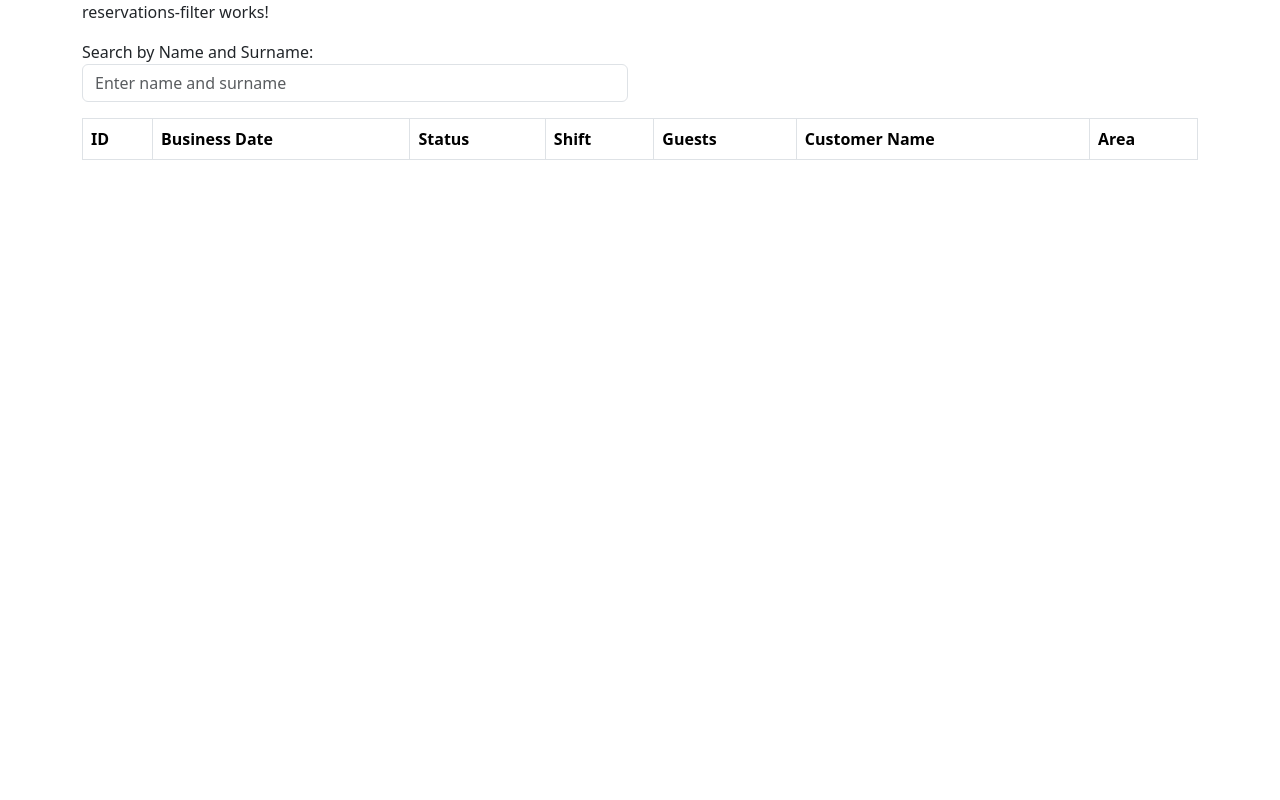
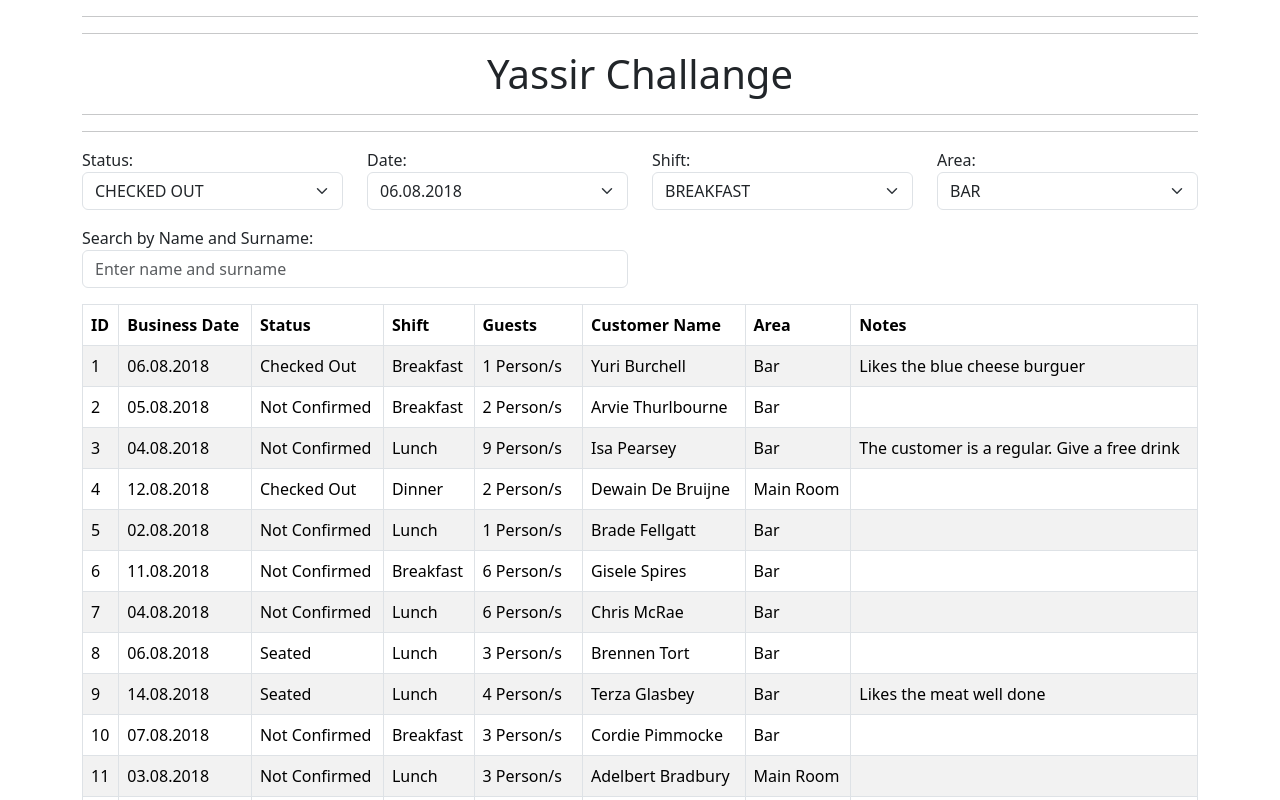
Before and after one commit to Msakkary/yassir-assessment, an Angular app: page / in a window 1280 px wide. Shown: the top 800 px of the page. Built offline with nearby package versions, Linux system fonts and the light colour scheme; data requests are answered from the project's data file.

Commit message:
Filter Logic and Lockup Data for dropdowns based on the response

```diff
--- a/src/app/app.component.html
+++ b/src/app/app.component.html
@@ -1,4 +1,9 @@
 <div class="container">
-  <app-reservations-filter/>
-  <app-reservations-list/>
+  <hr>
+  <hr>
+  <h1 class="text-center">Yassir Challange</h1>
+  <hr>
+  <hr>
+  <app-reservations-filter (filtersChange)="filterReservations($event)" />
+  <app-reservations-list [reservationsList]="filteredReservations"></app-reservations-list>
 </div>
--- a/src/app/app.component.ts
+++ b/src/app/app.component.ts
@@ -1,6 +1,6 @@
 import { Component } from '@angular/core';
 import { ApiService } from './services/api.service';
-import { Reservation } from './interfaces/reservations';
+import { Filters, Reservation } from './interfaces/reservations';
 
 @Component({
   selector: 'app-root',
@@ -9,9 +9,72 @@ import { Reservation } from './interfaces/reservations';
 })
 export class AppComponent {
   title = 'yassir-assessment';
+
   reservations: Reservation[] = [];
+  filteredReservations: Reservation[] = [];
+  filters: Filters = {};
 
   constructor( apiServices: ApiService){
+    apiServices.getReservations().subscribe(
+      (response: Reservation[]) => {
+        this.reservations = response;
+        this.filteredReservations = this.reservations;
+        console.log(this.reservations);
+      }
+    );
+  }
 
+  filterReservations(filters: Filters){
+    console.log(filters);
+    this.filteredReservations = this.filterReservationsByFilters(this.reservations,filters)
   }
+
+  //  filterReservationsByFilters(reservations: Reservation[], filters: Filters): Reservation[] {
+  //   return reservations.filter(reservation => {
+  //     return Object.entries(filters).every(([key, filterValues]) => {
+  //       if (key === 'status' || key === 'shift' || key === 'area') {
+  //         // Check only for allowed keys in the reservation
+  //         const reservationValue = reservation[key as keyof Reservation];
+
+  //         if (Array.isArray(filterValues)) {
+  //           // If it's an array, check if any of the values match
+  //           return filterValues.includes(reservationValue);
+  //         } else {
+  //           // If it's a string, check for an exact match
+  //           return filterValues === reservationValue;
+  //         }
+  //       }
+  //       return true; // Ignore unknown keys in filters
+  //     });
+  //   });
+  // }
+
+  filterReservationsByFilters(reservations: Reservation[], filters: Filters): Reservation[] {
+    return reservations.filter(reservation => {
+      return Object.entries(filters).every(([key, filterValues]) => {
+        // Check only for allowed keys in the reservation
+        if (key === 'status' || key === 'shift' || key === 'area' || key === 'businessDate') {
+          const reservationValue = reservation[key as keyof Reservation];
+
+          if (Array.isArray(filterValues)) {
+            // If it's an array, check if any of the values match
+            return filterValues.some(value => {
+              if (Array.isArray(reservationValue)) {
+                // If the reservation value is an array, check if any of its values match
+                return reservationValue.includes(value);
+              } else {
+                // If the reservation value is a string, check for an exact match
+                return value === reservationValue;
+              }
+            });
+          } else {
+            // If it's a string, check for an exact match
+            return filterValues === reservationValue;
+          }
+        }
+        return true; // Ignore unknown keys in filters
+      });
+    });
+  }
+
 }
--- a/src/app/components/reservations-filter/reservations-filter.component.html
+++ b/src/app/components/reservations-filter/reservations-filter.component.html
@@ -1 +1,26 @@
-<p>reservations-filter works!</p>
+<div class="row mb-3">
+    <div class="col-md-3">
+      <label for="status">Status:</label>
+      <select class="form-select" id="status"  (change)="onFilterChange($event)">
+        <option *ngFor="let status of statuses">{{ status }}</option>
+      </select>
+    </div>
+    <div class="col-md-3">
+      <label for="businessDate">Date:</label>
+      <select class="form-select" id="businessDate"  (change)="onFilterChange($event)">
+        <option *ngFor="let businessDate of businessDates">{{ businessDate }}</option>
+      </select>
+    </div>
+    <div class="col-md-3">
+      <label for="shift">Shift:</label>
+      <select class="form-select" id="shift"  (change)="onFilterChange($event)">
+        <option *ngFor="let shift of shifts">{{ shift }}</option>
+      </select>
+    </div>
+    <div class="col-md-3">
+      <label for="area">Area:</label>
+      <select class="form-select" id="area"  (change)="onFilterChange($event)">
+        <option *ngFor="let area of areas">{{ area }}</option>
+      </select>
+    </div>
+  </div>
--- a/src/app/components/reservations-filter/reservations-filter.component.ts
+++ b/src/app/components/reservations-filter/reservations-filter.component.ts
@@ -1,4 +1,7 @@
-import { Component } from '@angular/core';
+import { Component, EventEmitter, Input, Output } from '@angular/core';
+import { NgModel } from '@angular/forms';
+import { Filters, Reservation } from '../../interfaces/reservations';
+import { ApiService } from '../../services/api.service';
 
 @Component({
   selector: 'app-reservations-filter',
@@ -6,5 +9,51 @@ import { Component } from '@angular/core';
   styleUrl: './reservations-filter.component.scss'
 })
 export class ReservationsFilterComponent {
+  @Output() filtersChange = new EventEmitter(); // To emit changes
+
+  statuses: string[] = [];
+  shifts: string[] = [];
+  areas: string[] = [];
+  businessDates: string[] = [];
+
+  filters: Filters = {};
+  reservations: Reservation[] = [];
+
+  constructor( apiServices: ApiService){
+    apiServices.getReservations().subscribe(
+      (response: Reservation[]) => {
+        this.reservations = response;
+        // Extract unique values for dropdowns
+        this.businessDates = Array.from(new Set(this.reservations.map(item => item.businessDate)));
+        this.statuses = Array.from(new Set(this.reservations.map(item => item.status)));
+        this.shifts = Array.from(new Set(this.reservations.map(item => item.shift)));
+        this.areas = Array.from(new Set(this.reservations.map(item => item.area)));
+      }
+    );
+  }
+
+
+  onFilterChange(event: any) {
+    this.filters = this.pushValueToFilters(this.filters, event.target.id, event.target.value)
+    console.log(this.filters);
+    this.filtersChange.emit(this.filters);
+  }
+
+
+   pushValueToFilters(filters: Filters, key: string, value: string): Filters {
+    // Use 'as keyof Filters' to assert that the key is a valid key of Filters
+    const typedKey = key as keyof Filters;
+
+    if (filters[typedKey]) {
+      // If the key already exists, push the new value to the existing array
+      filters[typedKey]?.push(value);
+    } else {
+      // If the key doesn't exist, create a new array with the value
+      filters[typedKey] = [value];
+    }
+
+    return filters;
+  }
+
 
 }
--- a/src/app/components/reservations-list/reservations-list.component.html
+++ b/src/app/components/reservations-list/reservations-list.component.html
@@ -18,6 +18,7 @@
             <th>Guests</th>
             <th>Customer Name</th>
             <th>Area</th>
+            <th>Notes</th>
           </tr>
         </thead>
         <tbody>
@@ -29,6 +30,7 @@
             <td>{{ reservation.quantity }} Person/s</td>
             <td>{{ reservation.customer.firstName }} {{ reservation.customer.lastName }}</td>
             <td>{{ reservation.area | titlecase }}</td>
+            <td>{{ reservation.guestNotes }}</td>
           </tr>
         </tbody>
     </table>
```
Also changed, not shown: src/app/interfaces/reservations.ts (+7 -0 lines).
